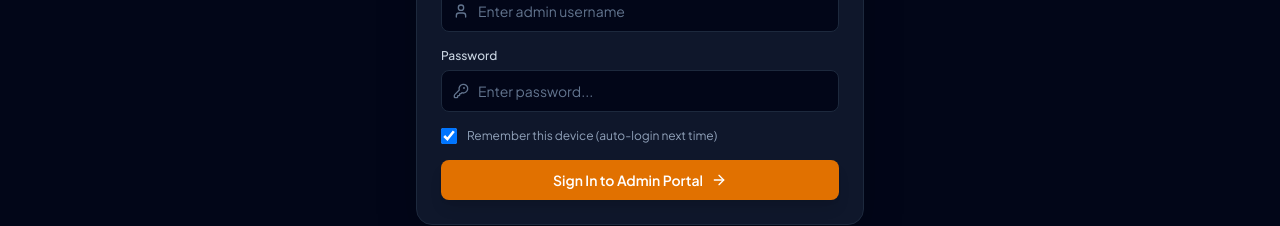
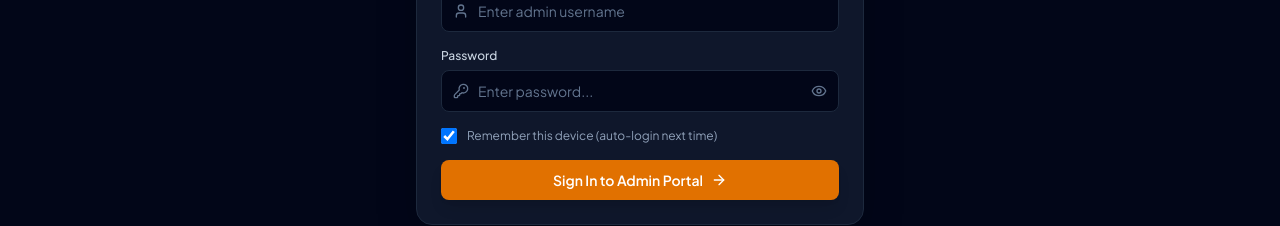
Before and after one commit to Jastin123423/Diocles-App, a React (Vite) app: page / in a window 1280 px wide. Both pictures are taken after a click on the button "Admin Login". Shown: the part 430-656 px from the top of the page. Built offline with nearby package versions, Linux system fonts and the light colour scheme; no server answers.

Commit message:
Update LoginView.tsx

```diff
--- a/src/components/auth/LoginView.tsx
+++ b/src/components/auth/LoginView.tsx
@@ -8,6 +8,8 @@ import {
   Lock,
   Boxes,
   RefreshCw,
+  Eye,
+  EyeOff,
 } from 'lucide-react';
 import { useApp } from '../../context/AppContext';
 import { AuthService } from '../../services/authService';
@@ -24,6 +26,8 @@ export const LoginView: React.FC = () => {
   const [isLoading, setIsLoading] = useState(false);
   const [errorMsg, setErrorMsg] = useState('');
   const [statusMsg, setStatusMsg] = useState('');
+  // 🔧 FIX: manual toggle for password visibility (used on Admin portal)
+  const [showPassword, setShowPassword] = useState(false);
 
   const settings = dbState.settings;
 
@@ -130,6 +134,10 @@ export const LoginView: React.FC = () => {
     }
   };
 
+  // 🔧 FIX: Password is visible when SELLER portal is active.
+  //         Masked when ADMIN portal is active (unless admin manually toggles it).
+  const passwordIsVisible = activePortal === 'SELLER' || showPassword;
+
   return (
     <div id="login-screen" className="min-h-screen bg-slate-950 text-slate-100 flex flex-col justify-between select-none">
       {/* Top Windows Bar Simulator */}
@@ -167,6 +175,8 @@ export const LoginView: React.FC = () => {
                 onClick={() => {
                   setActivePortal('SELLER');
                   setErrorMsg('');
+                  // 🔧 FIX: reset manual toggle when switching portals
+                  setShowPassword(false);
                 }}
                 className={`flex items-center justify-center gap-2 py-2.5 rounded-lg text-xs font-semibold transition-all ${
                   activePortal === 'SELLER'
@@ -184,6 +194,8 @@ export const LoginView: React.FC = () => {
                 onClick={() => {
                   setActivePortal('ADMIN');
                   setErrorMsg('');
+                  // 🔧 FIX: reset manual toggle when switching portals
+                  setShowPassword(false);
                 }}
                 className={`flex items-center justify-center gap-2 py-2.5 rounded-lg text-xs font-semibold transition-all ${
                   activePortal === 'ADMIN'
@@ -240,15 +252,50 @@ export const LoginView: React.FC = () => {
                   <div className="absolute inset-y-0 left-0 pl-3 flex items-center pointer-events-none text-slate-500">
                     <KeyRound className="w-4 h-4" />
                   </div>
+
+                  {/* 🔧 FIX: type is text when visible, password when hidden.
+                      Seller portal → always visible.
+                      Admin portal → hidden by default + eye toggle. */}
                   <input
                     id="login-password-input"
-                    type="password"
+                    type={passwordIsVisible ? 'text' : 'password'}
                     value={password}
                     onChange={e => setPassword(e.target.value)}
                     placeholder="Enter password..."
-                    className="w-full bg-slate-950 border border-slate-800 rounded-lg pl-9 pr-3 py-2.5 text-sm text-white placeholder-slate-500 focus:outline-none focus:ring-2 focus:ring-blue-500 focus:border-transparent transition"
+                    autoComplete="off"
+                    autoCorrect="off"
+                    autoCapitalize="off"
+                    spellCheck={false}
+                    className={`w-full bg-slate-950 border border-slate-800 rounded-lg pl-9 ${
+                      activePortal === 'ADMIN' ? 'pr-10' : 'pr-3'
+                    } py-2.5 text-sm text-white placeholder-slate-500 focus:outline-none focus:ring-2 focus:ring-blue-500 focus:border-transparent transition`}
                   />
+
+                  {/* 🔧 FIX: Eye toggle only on ADMIN portal */}
+                  {activePortal === 'ADMIN' && (
+                    <button
+                      type="button"
+                      onClick={() => setShowPassword(v => !v)}
+                      className="absolute inset-y-0 right-0 pr-3 flex items-center text-slate-500 hover:text-slate-300 transition"
+                      aria-label={showPassword ? 'Hide password' : 'Show password'}
+                      tabIndex={-1}
+                    >
+                      {showPassword ? (
+                        <EyeOff className="w-4 h-4" />
+                      ) : (
+                        <Eye className="w-4 h-4" />
+                      )}
+                    </button>
+                  )}
                 </div>
+
+                {/* 🔧 FIX: Friendly hint on Seller portal */}
+                {activePortal === 'SELLER' && (
+                  <p className="text-[10px] text-slate-500 mt-1.5 flex items-center gap-1">
+                    <Eye className="w-3 h-3" />
+                    Your password is visible so you can type it correctly.
+                  </p>
+                )}
               </div>
 
               {/* Remember Me Checkbox */}
```
